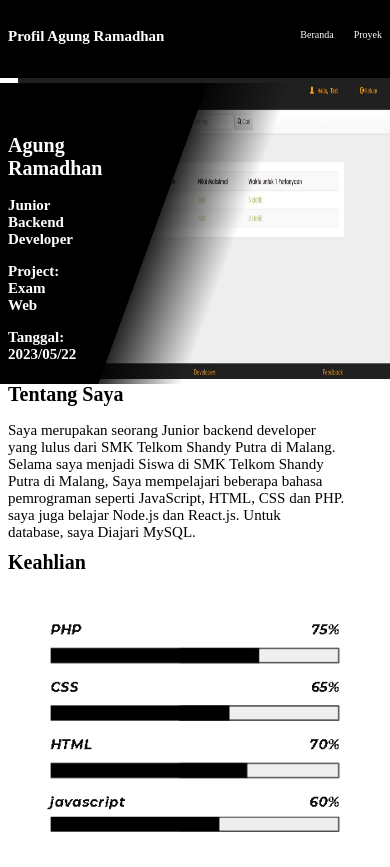
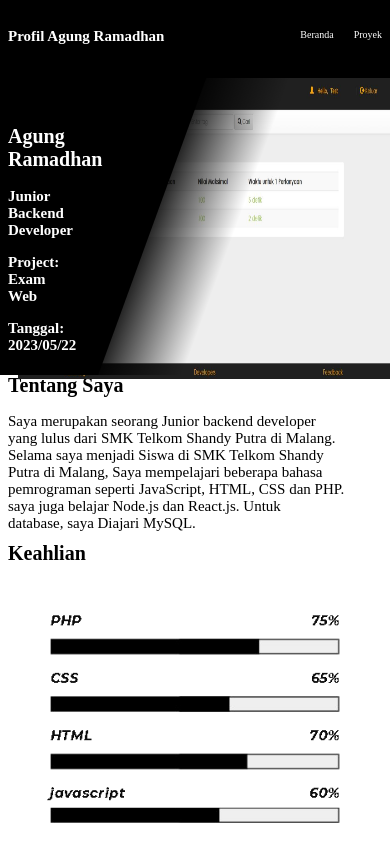
Before and after one commit to Agung1776/Web-profil-Angular18, an Angular app: page / in a window 390 px wide. Built offline with nearby package versions, Linux system fonts and the light colour scheme.

Commit message:
home.component.css

```diff
--- a/src/app/home/home.component.css
+++ b/src/app/home/home.component.css
@@ -103,7 +103,7 @@
       width:100px;
       height:301px;
       background-image: linear-gradient(to left, rgba(0,0,255,0), rgb(0, 0, 0));
-      margin-top: -300px;
+      margin-top: -309px;
     }
     .foto{
       height: 301px;
```
